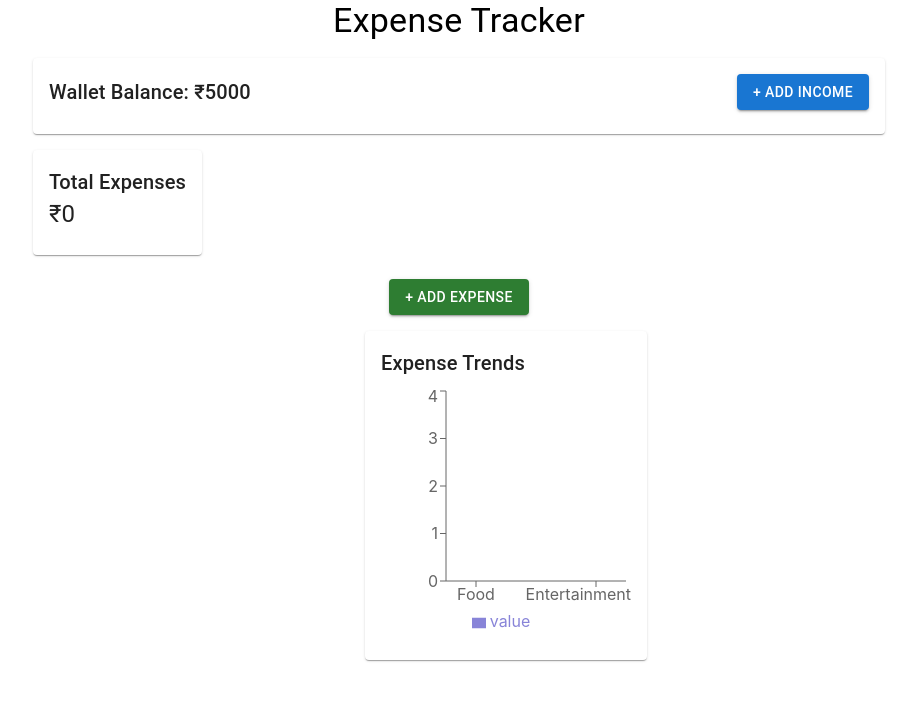
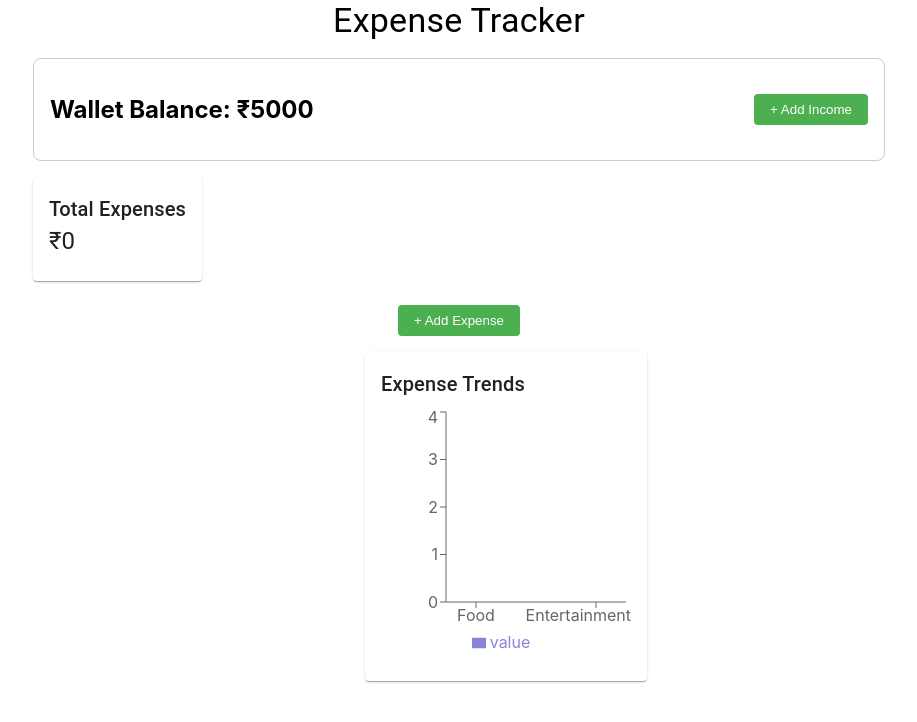
Before and after one commit to Rushikesh1Avachat/expense_tracker, a React (Create React App) app: page / in a window 1280 px wide. Shown: the top 722 px of the page, without its empty margins (181-1098 px from the left). Built offline with nearby package versions, Linux system fonts and the light colour scheme.

Commit message:
expense tesst cases

```diff
--- a/src/App.js
+++ b/src/App.js
@@ -1,16 +1,5 @@
-import React, { useEffect, useState } from "react";
-import {
-  Container,
-  Grid,
-  Card,
-  CardContent,
-  Typography,
-  Box,
-  Button,
-  Dialog,
-  DialogTitle,
-  DialogContent,
-} from "@mui/material";
+import React, { useState, useEffect } from "react";
+import { Container, Grid, Card, CardContent, Typography, Box, Dialog, DialogTitle, DialogContent } from "@mui/material";
 import { useSnackbar } from "notistack";
 
 import WalletBalance from "./components/WalletBalance";
@@ -23,13 +12,8 @@ import BarChartView from "./components/BarChartView";
 function App() {
   const { enqueueSnackbar } = useSnackbar();
 
-  const [wallet, setWallet] = useState(
-    Number(localStorage.getItem("wallet")) || 5000
-  );
-  const [expenses, setExpenses] = useState(
-    JSON.parse(localStorage.getItem("expenses")) || []
-  );
-
+  const [wallet, setWallet] = useState(Number(localStorage.getItem("wallet")) || 5000);
+  const [expenses, setExpenses] = useState(JSON.parse(localStorage.getItem("expenses")) || []);
   const [showIncomeModal, setShowIncomeModal] = useState(false);
   const [showExpenseModal, setShowExpenseModal] = useState(false);
 
@@ -51,7 +35,6 @@ function App() {
 
     setExpenses([...expenses, expense]);
     setWallet(wallet - expense.price);
-
     enqueueSnackbar("Expense added", { variant: "success" });
     return true;
   };
@@ -88,14 +71,20 @@ function App() {
 
       {/* Add Expense Button */}
       <Box sx={{ mt: 3, textAlign: "center" }}>
-        <Button
-          variant="contained"
-          color="success"
+        <button
           type="button"
           onClick={() => setShowExpenseModal(true)}
+          style={{
+            padding: "0.5rem 1rem",
+            backgroundColor: "#4caf50",
+            color: "white",
+            border: "none",
+            borderRadius: "4px",
+            cursor: "pointer",
+          }}
         >
           + Add Expense
-        </Button>
+        </button>
       </Box>
 
       {/* Expense Modal */}
--- a/src/components/ExpenseForm.jsx
+++ b/src/components/ExpenseForm.jsx
@@ -1,5 +1,4 @@
 import React, { useState } from "react";
-import { Grid, TextField, MenuItem, Button } from "@mui/material";
 
 const categories = ["Food", "Travel", "Entertainment"];
 
@@ -28,52 +27,56 @@ const ExpenseForm = ({ onAdd }) => {
 
   return (
     <form onSubmit={handleSubmit}>
-      <Grid container spacing={2}>
-        <Grid item xs={12} sm={4}>
-          <TextField
+      <div style={{ display: "flex", gap: "1rem", flexWrap: "wrap" }}>
+        <input
+          type="text"
           name="title"
-            label="Expense Title"
+          placeholder="Expense Title"
           value={title}
           onChange={(e) => setTitle(e.target.value)}
-            fullWidth
           required
+          style={{ flex: 1, padding: "0.5rem" }}
         />
-        </Grid>
-        <Grid item xs={12} sm={4}>
-          <TextField
+
+        <input
+          type="number"
           name="price"
-            label="Price"
-            type="number"
+          placeholder="Price"
           value={price}
           onChange={(e) => setPrice(e.target.value)}
-            fullWidth
           required
+          style={{ flex: 1, padding: "0.5rem" }}
         />
-        </Grid>
-        <Grid item xs={12} sm={4}>
-          <TextField
+
+        <select
           name="category"
-            label="Category"
-            select
           value={category}
           onChange={(e) => setCategory(e.target.value)}
-            fullWidth
           required
+          style={{ flex: 1, padding: "0.5rem" }}
         >
+          <option value="">Select Category</option>
           {categories.map((c) => (
-              <MenuItem key={c} value={c}>
+            <option key={c} value={c}>
               {c}
-              </MenuItem>
+            </option>
           ))}
-          </TextField>
-        </Grid>
+        </select>
 
-        <Grid item xs={12}>
-          <Button type="submit" variant="contained" fullWidth>
-            Add Expense
-          </Button>
-        </Grid>
-      </Grid>
+        <button
+          type="submit"
+          style={{
+            flex: "1 0 100%",
+            padding: "0.5rem",
+            backgroundColor: "#1976d2",
+            color: "white",
+            border: "none",
+            cursor: "pointer",
+          }}
+        >
+          + Add Expense
+        </button>
+      </div>
     </form>
   );
 };
--- a/src/components/ExpenseList.jsx
+++ b/src/components/ExpenseList.jsx
@@ -1,23 +1,15 @@
 import React from "react";
-import { Card, CardContent, Typography, IconButton, List, ListItem, ListItemText } from "@mui/material";
-import DeleteIcon from "@mui/icons-material/Delete";
+import { List, ListItem, ListItemText, Card, CardContent } from "@mui/material";
 
-const ExpenseList = ({ expenses, onDelete }) => {
+const ExpenseList = ({ expenses }) => {
   if (!expenses.length) return null;
 
   return (
     <Card>
       <CardContent>
-        <Typography variant="h6" gutterBottom>
-          Expense List
-        </Typography>
         <List>
           {expenses.map((e) => (
-            <ListItem key={e.id} secondaryAction={
-              <IconButton edge="end" onClick={() => onDelete(e.id)}>
-                <DeleteIcon />
-              </IconButton>
-            }>
+            <ListItem key={e.id}>
               <ListItemText
                 primary={`${e.title} - ₹${e.price}`}
                 secondary={e.category}
--- a/src/components/IncomeForm.jsx
+++ b/src/components/IncomeForm.jsx
@@ -1,7 +1,6 @@
-import { useState } from "react";
-import { Grid, TextField, Button } from "@mui/material";
+import React, { useState } from "react";
 
-function IncomeForm({ onAdd, onClose }) {
+const IncomeForm = ({ onAdd, onClose }) => {
   const [amount, setAmount] = useState("");
 
   const handleSubmit = (e) => {
@@ -14,26 +13,32 @@ function IncomeForm({ onAdd, onClose }) {
   };
 
   return (
-    <form onSubmit={handleSubmit}>
-      <Grid container spacing={2}>
-        <Grid item xs={12}>
-          <TextField
+    <form onSubmit={handleSubmit} style={{ display: "flex", gap: "1rem", flexWrap: "wrap" }}>
+      <input
         type="number"
+        name="income"
         placeholder="Income Amount"
         value={amount}
         onChange={(e) => setAmount(e.target.value)}
-            fullWidth
         required
+        style={{ flex: 1, padding: "0.5rem" }}
       />
-        </Grid>
-        <Grid item xs={12}>
-          <Button type="submit" variant="contained" fullWidth>
+
+      <button
+        type="submit"
+        style={{
+          flex: "1 0 100%",
+          padding: "0.5rem",
+          backgroundColor: "#1976d2",
+          color: "white",
+          border: "none",
+          cursor: "pointer",
+        }}
+      >
         Add Balance
-          </Button>
-        </Grid>
-      </Grid>
+      </button>
     </form>
   );
-}
+};
 
 export default IncomeForm;
--- a/src/components/WalletBalance.jsx
+++ b/src/components/WalletBalance.jsx
@@ -1,18 +1,35 @@
 import React from "react";
-import { Card, CardContent, Typography, Button, Box } from "@mui/material";
 
 const WalletBalance = ({ wallet, onAddIncome }) => {
   return (
-    <Card sx={{ mt: 2 }}>
-      <CardContent>
-        <Box display="flex" justifyContent="space-between" alignItems="center">
-          <Typography variant="h6">Wallet Balance: ₹{wallet}</Typography>
-          <Button variant="contained" color="primary" type="button" onClick={onAddIncome}>
-            + Add Income
-          </Button>
-        </Box>
-      </CardContent>
-    </Card>
+    <div
+      style={{
+        display: "flex",
+        justifyContent: "space-between",
+        alignItems: "center",
+        padding: "1rem",
+        border: "1px solid #ccc",
+        borderRadius: "8px",
+        marginTop: "1rem",
+      }}
+    >
+      <h2>Wallet Balance: ₹{wallet}</h2>
+
+      <button
+        type="button"
+        onClick={onAddIncome}
+        style={{
+          padding: "0.5rem 1rem",
+          backgroundColor: "#4caf50",
+          color: "white",
+          border: "none",
+          borderRadius: "4px",
+          cursor: "pointer",
+        }}
+      >
+        + Add Income
+      </button>
+    </div>
   );
 };
 
```
Lines whose indentation alone changed are shown as unchanged.
